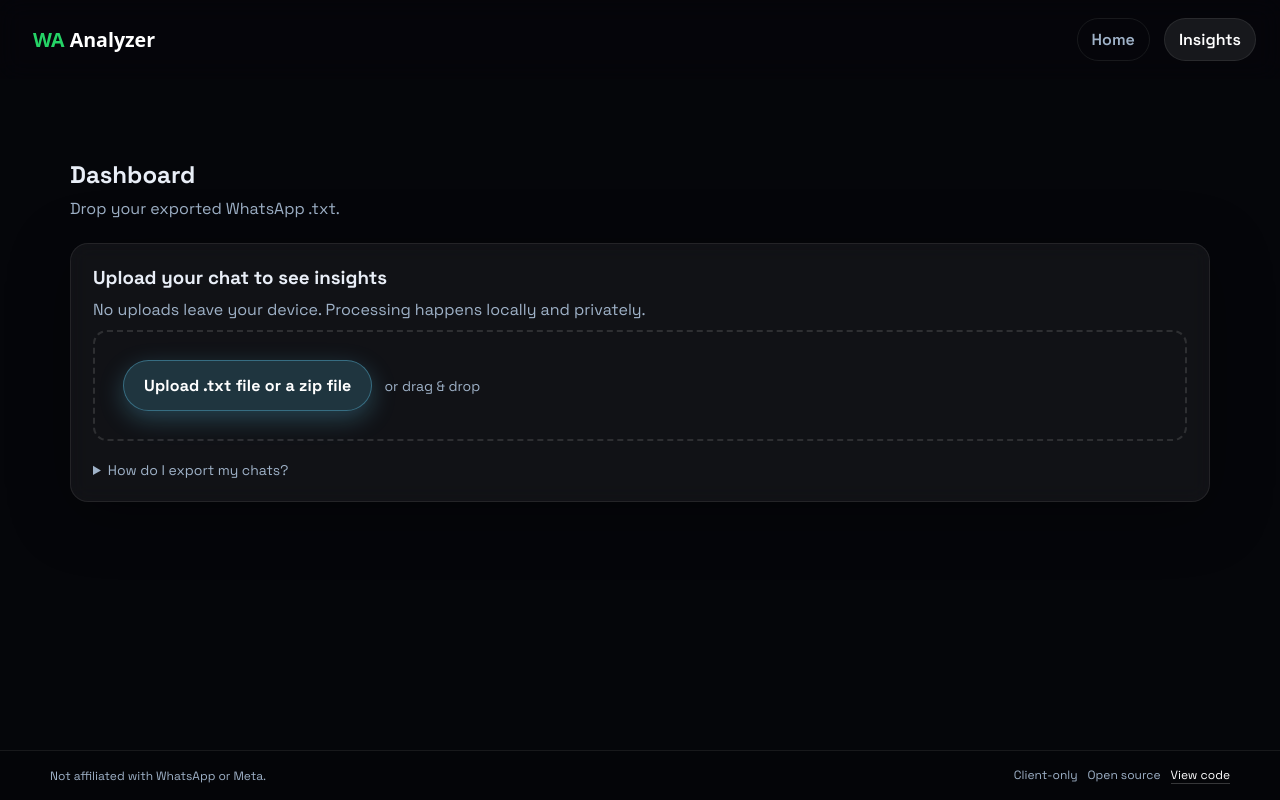
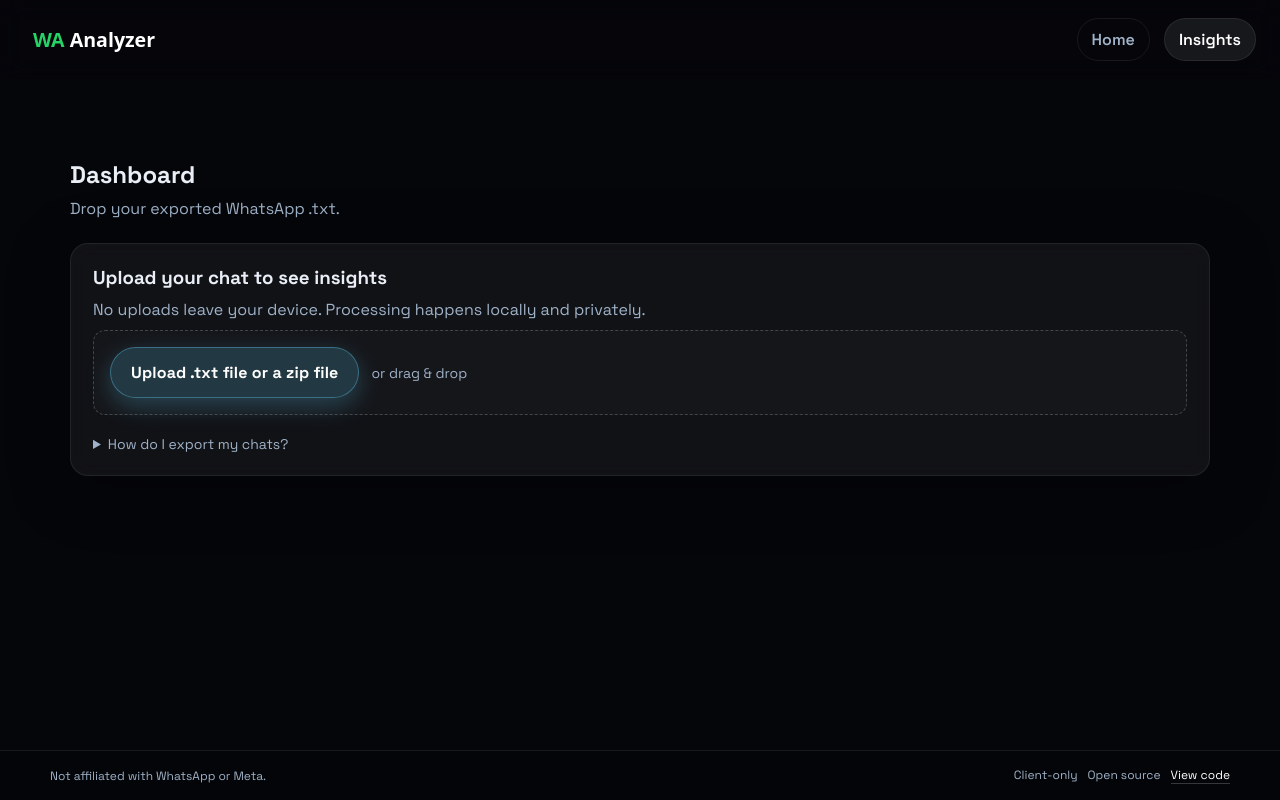
Before and after one commit to Adamkadaban/Whatsapp-Analyzer, a React (Vite) app: page /#/dashboard in a window 1280 px wide. Built offline with nearby package versions, Linux system fonts and the light colour scheme.

Commit message:
fix style regressions on upload page from refactor

```diff
--- a/src/styles.css
+++ b/src/styles.css
@@ -101,18 +101,24 @@ section {
   gap: 8px;
   border-radius: 999px;
   padding: 14px 20px;
-  border: 1px solid rgba(255, 255, 255, 0.2);
-  background: linear-gradient(135deg, rgba(100, 216, 255, 0.26), rgba(255, 126, 219, 0.22));
-  color: var(--text);
-  font-weight: 700;
+  font-weight: 600;
   letter-spacing: 0.01em;
-  box-shadow: var(--glow);
   transition: transform 0.2s ease, box-shadow 0.2s ease;
+  /* Default: primary style */
+  background: rgba(255, 255, 255, 0.08);
+  color: white;
+  border: 1px solid rgba(255, 255, 255, 0.08);
 }
 
 .btn:hover {
   transform: translateY(-2px);
-  box-shadow: 0 15px 80px rgba(255, 126, 219, 0.38);
+}
+
+/* Ghost button variant */
+.btn.ghost {
+  background: transparent;
+  color: var(--muted);
+  border: 1px solid rgba(255, 255, 255, 0.08);
 }
 
 .tag {
@@ -789,15 +795,18 @@ section {
 }
 
 .upload-dropzone {
-  border: 2px dashed rgba(255, 255, 255, 0.12);
-  border-radius: 14px;
-  padding: 28px;
-  text-align: center;
-  transition: border-color 0.2s ease, background 0.2s ease;
+  border: 1px dashed rgba(255, 255, 255, 0.2);
+  border-radius: 12px;
+  padding: 16px;
+  display: flex;
+  flex-direction: column;
+  gap: 8px;
+  background: rgba(255, 255, 255, 0.02);
+  box-shadow: none;
+  transition: 0.3s cubic-bezier(0.4, 0, 0.2, 1);
   cursor: pointer;
 }
 
-.upload-dropzone:hover,
 .upload-dropzone.dragging {
   border-color: var(--primary);
   background: rgba(100, 216, 255, 0.05);
@@ -817,6 +826,8 @@ section {
 .file-info {
   color: var(--muted);
   font-size: 14px;
+  cursor: pointer;
+  user-select: none;
 }
 
 .error-text {
```
